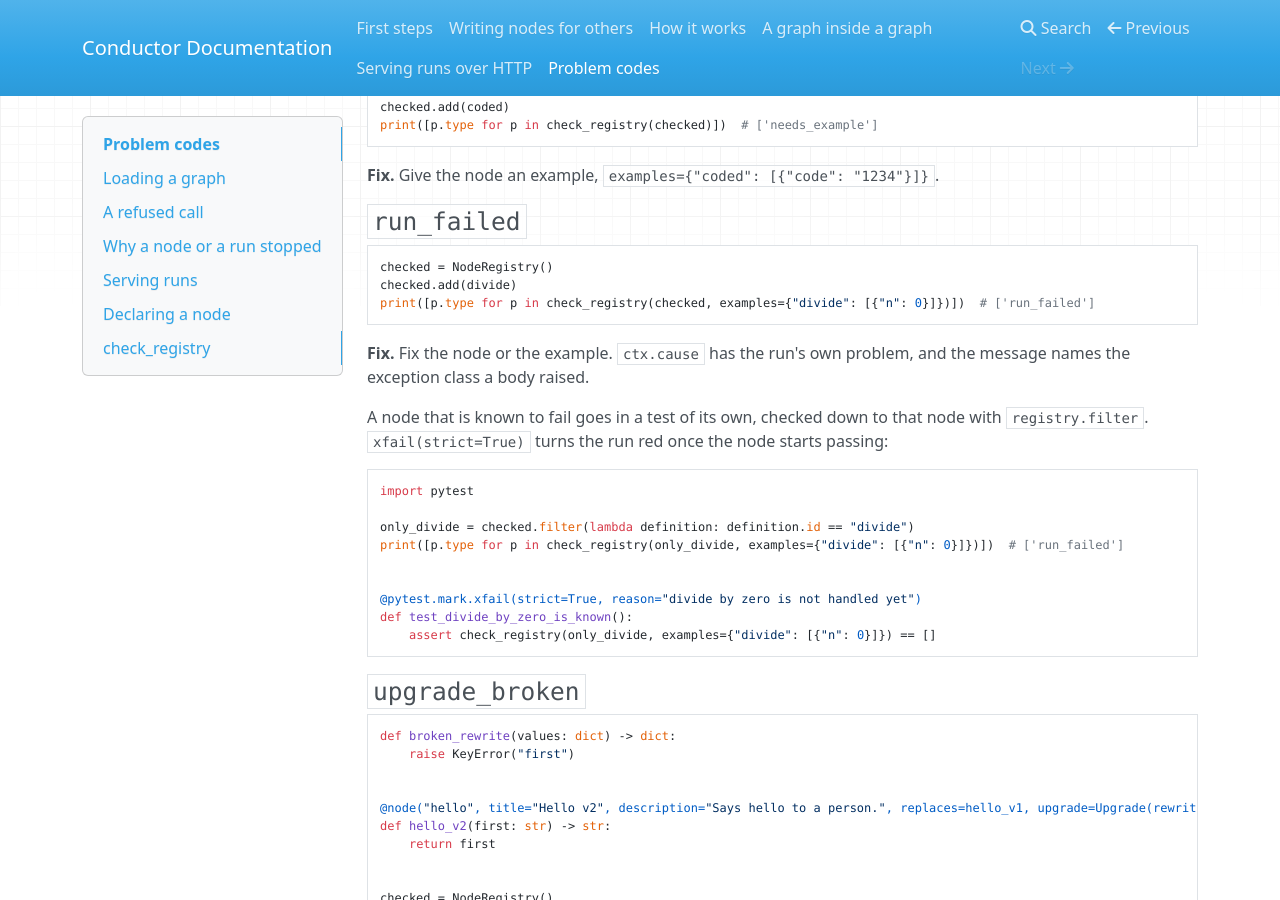
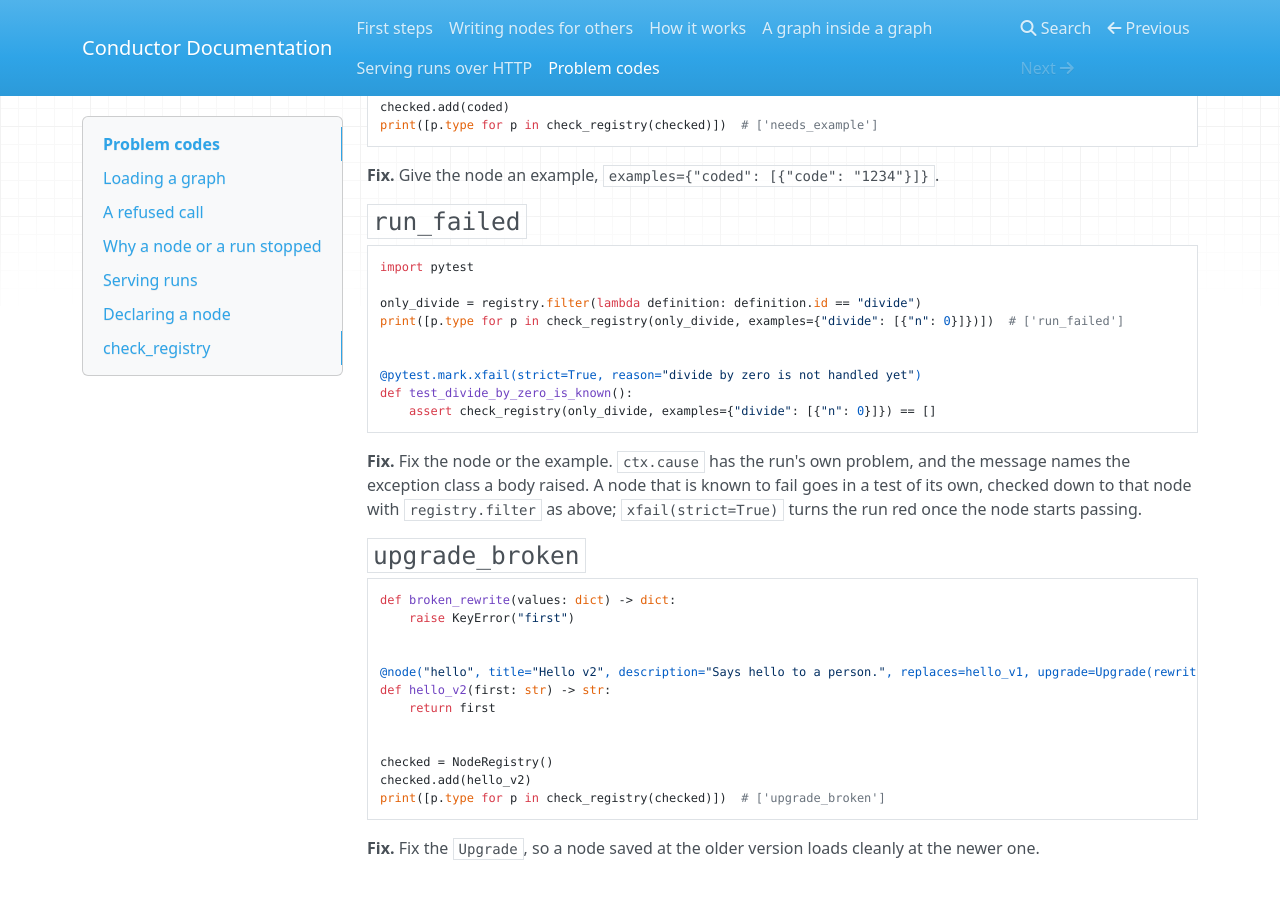
Before and after one commit to syv-ai/conductor, an MkDocs documentation site: the page built from docs/problems.md, in a window 1280 px wide and 900 px high, scrolled down 29127 px. Built offline with MkDocs 1.6.1, drawn with Linux system fonts in a browser that asks for light colours; nearby versions of some CDN libraries.

Commit message:
docs(testing): the run_failed example is the filter and the xfail test over the page's own registry

````diff
--- a/docs/problems.md
+++ b/docs/problems.md
@@ -1464,19 +1464,9 @@ print([p.type for p in check_registry(checked)])  # ['needs_example']
 ### `run_failed`
 
 ```python
-checked = NodeRegistry()
-checked.add(divide)
-print([p.type for p in check_registry(checked, examples={"divide": [{"n": 0}]})])  # ['run_failed']
-```
-
-**Fix.** Fix the node or the example. `ctx.cause` has the run's own problem, and the message names the exception class a body raised.
-
-A node that is known to fail goes in a test of its own, checked down to that node with `registry.filter`. `xfail(strict=True)` turns the run red once the node starts passing:
-
-```python
 import pytest
 
-only_divide = checked.filter(lambda definition: definition.id == "divide")
+only_divide = registry.filter(lambda definition: definition.id == "divide")
 print([p.type for p in check_registry(only_divide, examples={"divide": [{"n": 0}]})])  # ['run_failed']
 
 
@@ -1485,6 +1475,8 @@ def test_divide_by_zero_is_known():
     assert check_registry(only_divide, examples={"divide": [{"n": 0}]}) == []
 ```
 
+**Fix.** Fix the node or the example. `ctx.cause` has the run's own problem, and the message names the exception class a body raised. A node that is known to fail goes in a test of its own, checked down to that node with `registry.filter` as above; `xfail(strict=True)` turns the run red once the node starts passing.
+
 ### `upgrade_broken`
 
 ```python
````
